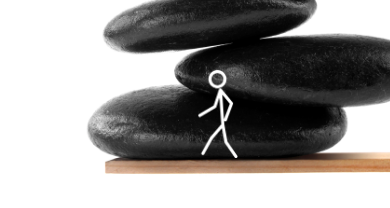
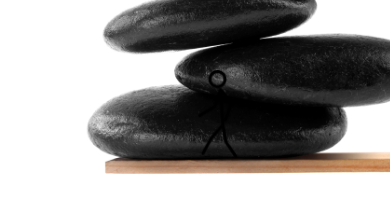
Before and after one commit to alan-leal/Web-Design, a plain HTML site: page accordion/index.html in a window 390 px wide. Shown: the part 424-632 px from the top of the page. Drawn offline with Linux system fonts and the light colour scheme.

Commit message:
reverted stick figure back to solid black instead of white for the last transition

```diff
--- a/accordion/main.css
+++ b/accordion/main.css
@@ -109,8 +109,4 @@ img {
         margin-top: 28%; */
         /* overflow:auto; */
     }
-
-    img {
-        filter: invert();
-    }
 }
```
